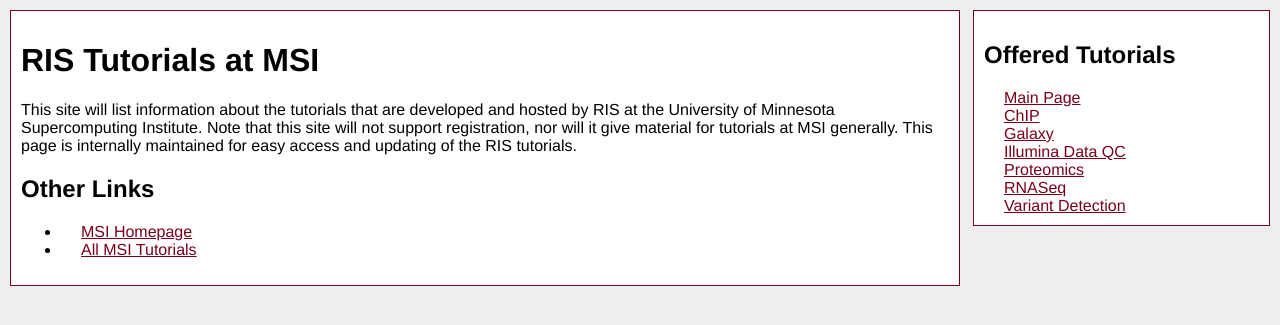
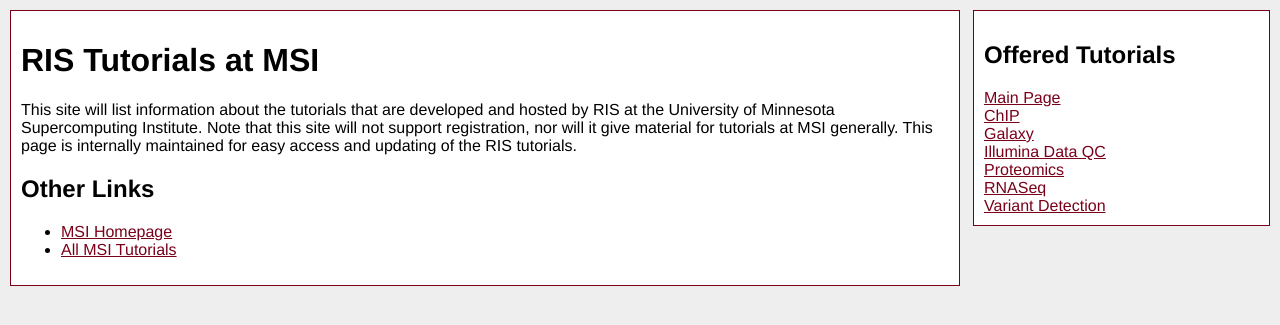
Before and after one commit to msi-ris/Tutorials, a Jekyll site: the page built from index.html, in a window 1280 px wide. Shown: the top 325 px of the page. Built offline with Jekyll 4.4.1, drawn with Linux system fonts in a browser that asks for light colours.

Commit message:
update css

```diff
--- a/css/main.css
+++ b/css/main.css
@@ -68,6 +68,3 @@ ul#tutlist {
     padding:0;
     margin:0;
 }
-li {
-    padding-left:20px;
-}
```
